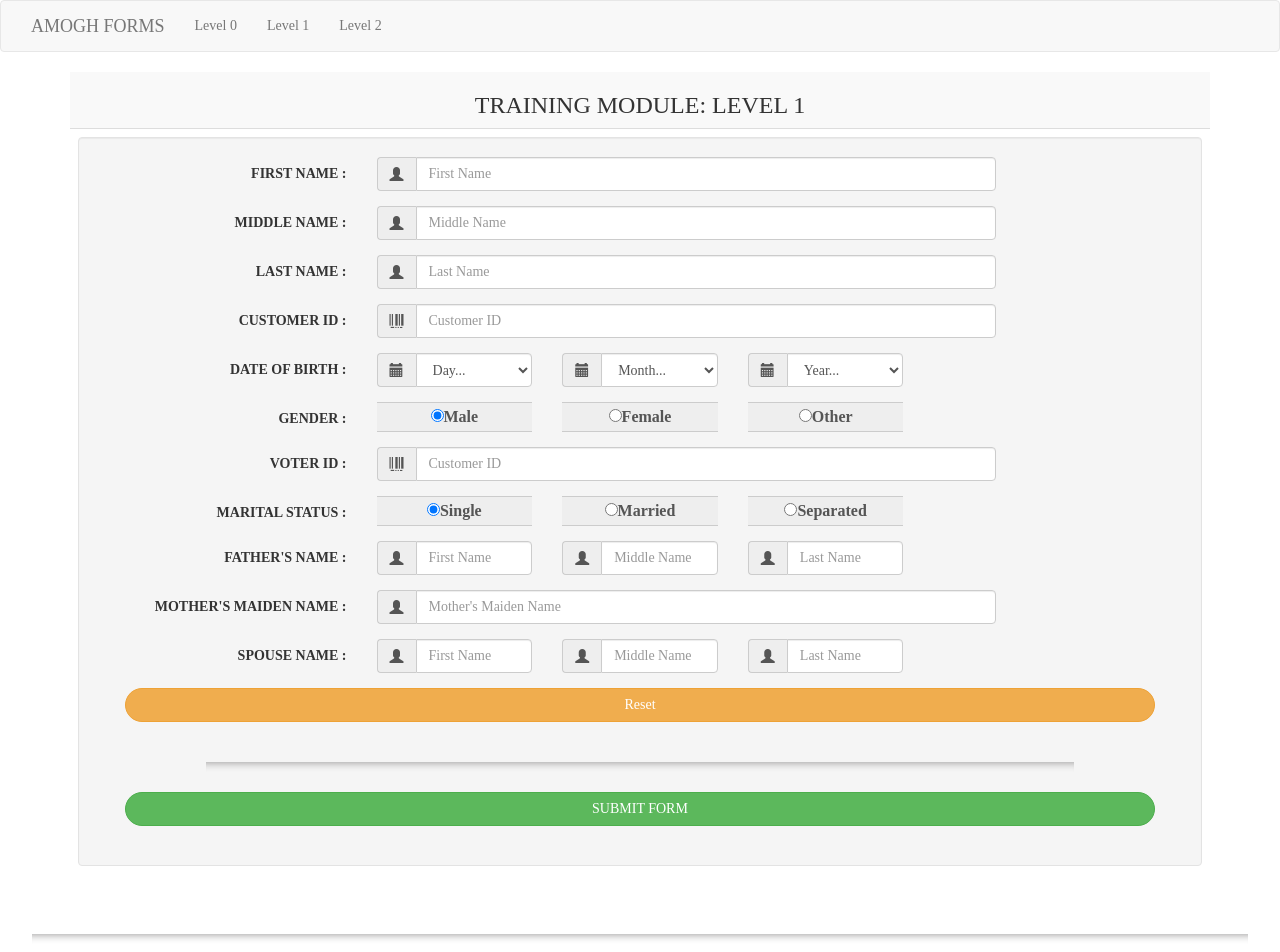
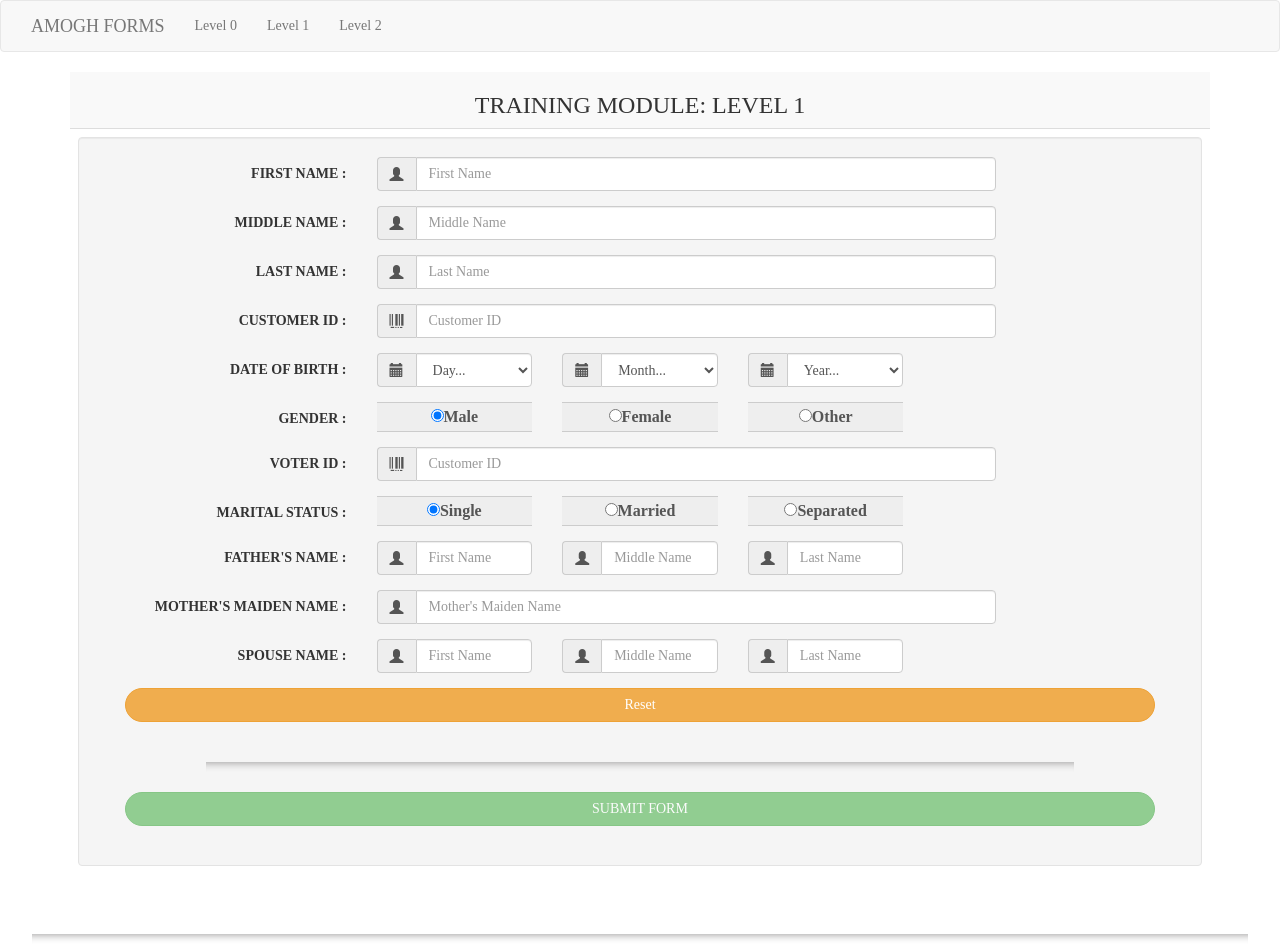
Before and after one commit to arpit-21/FFG, an Angular app in the folder Amogh-Forms/: page /formbeginner1 in a window 1280 px wide. Shown: the top 952 px of the page. Built offline with nearby package versions, Linux system fonts and the light colour scheme; a web font is replaced by a local one.

Commit message:
Changes Modified

```diff
--- a/Amogh-Forms/src/app/formbeginner1/formbeginner1.component.html
+++ b/Amogh-Forms/src/app/formbeginner1/formbeginner1.component.html
@@ -251,7 +251,7 @@
                   </fieldset>
                   <hr class="line">
                   <input type="submit" class="btn btn-success btn-block form-submit-button" value="SUBMIT FORM"
-                     [disabled]="rForm.valid">
+                     [disabled]="!rForm.valid">
                </form>
             </td>
          </tr>
```
